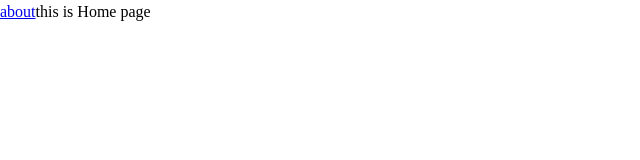
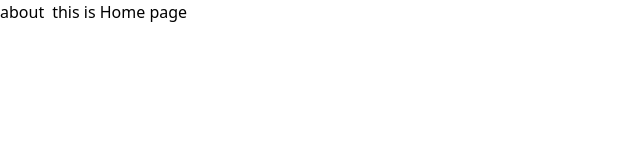
Before and after one commit to a949066041/react-rs-template, a React app: page / in a window 1280 px wide. Shown: the top 160 px of the page, without its empty margins (0-640 px from the left). Built offline with nearby package versions, Linux system fonts and the light colour scheme; the HTML template or start-up script is replaced by a standard one.

Commit message:
chore: repalce tailwindcss

```diff
--- a/eslint.config.mjs
+++ b/eslint.config.mjs
@@ -1,7 +1,6 @@
 import antfu from '@antfu/eslint-config'
 
 export default antfu({
-  unocss: true,
   react: true,
 
   // Enable stylistic formatting rules
--- a/package.json
+++ b/package.json
@@ -10,7 +10,7 @@
     "lint:fix": "eslint . --fix"
   },
   "dependencies": {
-    "@unocss/reset": "^0.63.6",
+    "@iconify/tailwind": "^1.1.3",
     "classix": "^2.2.0",
     "dayjs": "^1.11.13",
     "immer": "^10.1.1",
@@ -29,12 +29,10 @@
     "@types/lodash-es": "^4.17.12",
     "@types/react": "^18.3.12",
     "@types/react-dom": "^18.3.1",
-    "@unocss/eslint-plugin": "^0.63.6",
-    "@unocss/postcss": "^0.63.6",
-    "@unocss/preset-icons": "^0.63.6",
     "eslint": "^9.13.0",
     "eslint-plugin-react-hooks": "^5.0.0",
     "eslint-plugin-react-refresh": "^0.4.13",
+    "tailwindcss": "^3.4.14",
     "taze": "^0.17.2",
     "typescript": "^5.6.3",
     "unocss": "^0.63.6"
--- /dev/null
+++ b/postcss.config.cjs
@@ -0,0 +1,5 @@
+module.exports = {
+  plugins: {
+    tailwindcss: {},
+  },
+}
--- a/postcss.config.mjs
+++ /dev/null
@@ -1,7 +0,0 @@
-import UnoCSS from '@unocss/postcss'
-
-export default {
-  plugins: [
-    UnoCSS(),
-  ],
-}
--- a/src/pages/About/index.tsx
+++ b/src/pages/About/index.tsx
@@ -5,14 +5,14 @@ function About() {
   const { count, increment, decrement } = useCountStore()
 
   return (
-    <div className="h-100vh w-full flex items-center justify-center">
+    <div className="h-[100vh] w-full flex items-center justify-center">
       <NavLink to="/">home</NavLink>
       <div className="flex items-center">
-        <span className="mr-2 text-3xl text-red-5">
+        <span className="mr-2 text-3xl text-red-300">
           hello template
           { count }
         </span>
-        <div className="i-material-symbols:10k-outline h-1em w-1em"></div>
+        <div className="icon-[tabler--alarm-average] h-1em w-1em"></div>
         <button onClick={() => increment(1)} type="button">click me</button>
         <button onClick={() => decrement(1)} type="button">click me2</button>
       </div>
--- a/src/style/index.css
+++ b/src/style/index.css
@@ -1,6 +1,3 @@
-@import '@unocss/reset/sanitize/sanitize.css';
-@import '@unocss/reset/sanitize/assets.css';
-
-@unocss preflights;
-@unocss default;
-@unocss;
+@tailwind base;
+@tailwind components;
+@tailwind utilities;
--- /dev/null
+++ b/tailwind.config.js
@@ -0,0 +1,12 @@
+const { addDynamicIconSelectors } = require('@iconify/tailwind')
+
+/** @type {import('tailwindcss').Config} */
+module.exports = {
+  content: ['./src/**/*.{html,js,ts,jsx,tsx}'],
+  theme: {
+    extend: {},
+  },
+  plugins: [
+    addDynamicIconSelectors(),
+  ],
+}
--- a/uno.config.ts
+++ /dev/null
@@ -1,9 +0,0 @@
-import presetIcons from '@unocss/preset-icons'
-import { defineConfig, presetUno } from 'unocss'
-
-export default defineConfig({
-  content: {
-    filesystem: ['./src/**/*.{html,js,ts,jsx,tsx}'],
-  },
-  presets: [presetUno(), presetIcons()],
-})
```
Also changed, not shown: 1 other file (tests, documents, lock files or other folders).
